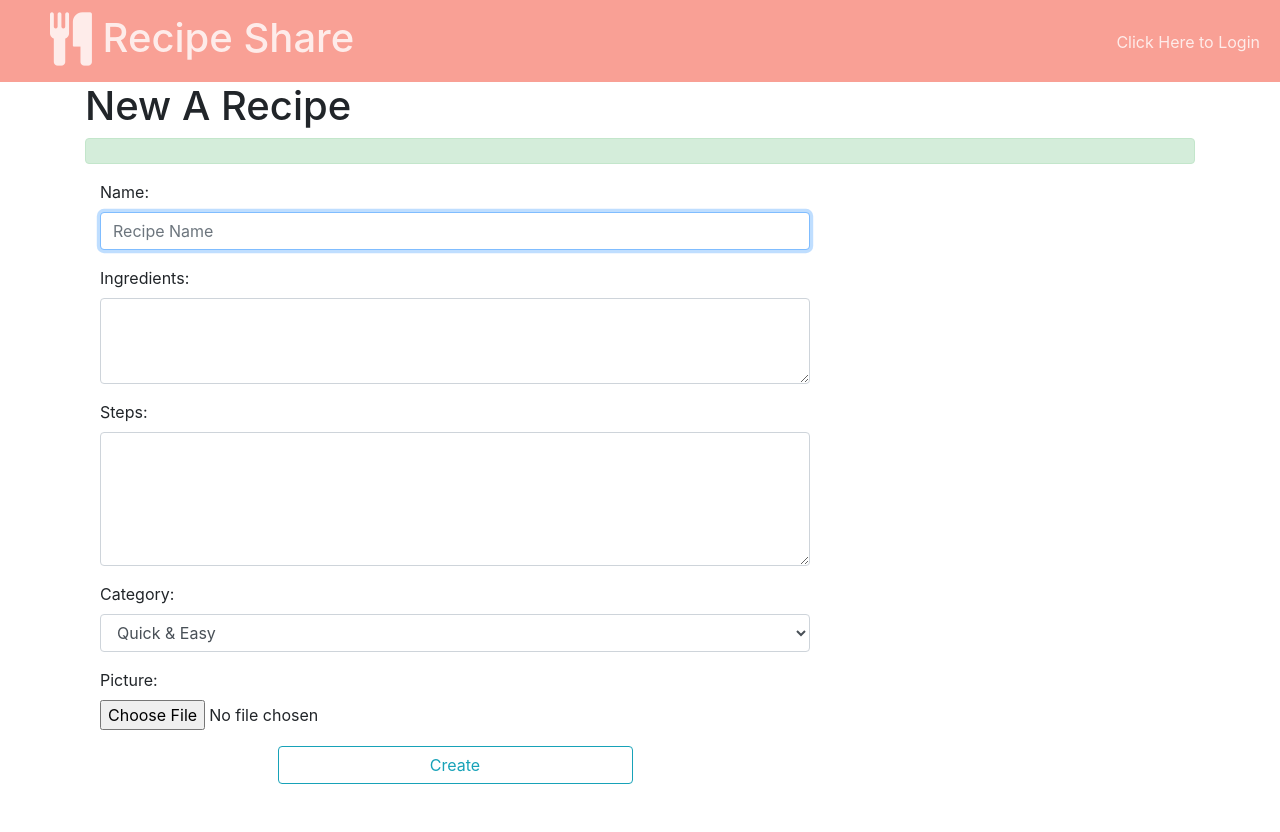
After one commit to Tweedletween/RecipeShare, a Flask app: page /categories/1/items/new in a window 1280 px wide. The commit adds this page. Run offline with Flask 2, Linux system fonts and the light colour scheme; some libraries are stand-ins or nearby versions.

Commit message:
Add recipe item CRUD operations

```diff
--- a/application.py
+++ b/application.py
@@ -2,7 +2,7 @@ from flask import Flask, render_template, request, redirect, url_for, flash,json
 from sqlalchemy import create_engine
 from sqlalchemy.orm import sessionmaker
 from models import Base, Category, Item
-
+from base64 import b64encode
 
 app = Flask(__name__)
 
@@ -14,12 +14,113 @@ session = DBSession()
 
 
 @app.route('/')
+@app.route('/categories')
 def index():
     categories = session.query(Category)
-    print(categories[0])
-    #lastest-items = session.query(Item)
-    title = "Recipe Share"
-    return render_template('index.html', categories=categories, title=title)
+    com_items = session.query(Item, Category).filter(Item.category_id==Category.id).order_by(Item.id.desc()).limit(10)
+    title = ''
+    return render_template('index.html', categories=categories, com_items=com_items, title=title)
+
+
+@app.route('/categories/<int:category_id>')
+def showCategory(category_id):
+    categories = session.query(Category)
+    items = session.query(Item).filter_by(category_id=category_id)
+    category = session.query(Category).filter_by(id=category_id).one()
+    title = category.name
+    return render_template('showcategory.html', categories=categories, items=items, category_id=category_id, title=title)
+
+
+@app.route('/categories/items/<int:id>')
+def viewItem(id):
+    # Check the item whether exists
+    item = session.query(Item).filter_by(id=id).first()
+    if item is None:
+        return jsonify("Item not Existed!")
+    category = session.query(Category).filter_by(id=item.category_id).one()
+    title = item.name
+    return render_template('showitem.html', item=item, category=category, title=title)
+
+
+@app.route('/categories/<int:category_id>/items/new', methods=['GET', 'POST'])
+def newItem(category_id):
+    print("In newItem, request.form: %s" % request.form)
+    if request.method == 'POST':
+        # Check data valid
+        if 'category_id' not in request.form:
+            return jsonify("Error, category name not selected!")
+        target_category = session.query(Category).filter_by(id=request.form['category_id']).first()
+        if not target_category:
+            return jsonify("Error, category not existed!")
+        if 'name' not in request.form or 'steps' not in request.form or 'ingredients' not in request.form:
+            return jsonify("Error, required value not entered!")
+
+        # Store new data into DB
+        print("request.files['pic']: %s" % request.files['pic'])
+        newItem = Item(name=request.form.get('name'),
+            ingredients=request.form.get('ingredients'),
+            steps=request.form.get('steps'),
+            category_id=target_category.id,
+            pic=b64encode(request.files['pic'].read()))
+        session.add(newItem)
+        session.commit()
+        flash("New Item Created!")
+        return redirect(url_for('index'))
+    else:
+        categories = session.query(Category)
+        title = 'New A Recipe'
+        return render_template('newitem.html', categories=categories, title=title, default_category_id=category_id)
+
+
+@app.route('/categories/items/<int:id>/edit', methods=['GET', 'POST'])
+def editItem(id):
+    # Check the item to be updated valid
+    item = session.query(Item).filter_by(id=id).first()
+    if item is None:
+        return jsonify("Item not Existed!")
+
+    if request.method == 'POST':
+        # Check data valid
+        if 'category_id' not in request.form:
+            return jsonify("Error, category name not selected!")
+        target_category = session.query(Category).filter_by(id=request.form['category_id']).first()
+        if not target_category:
+            return jsonify("Error, category not existed!")
+        if 'name' not in request.form or 'steps' not in request.form or 'ingredients' not in request.form:
+            return jsonify("Error, required value not entered!")
+
+        # Update the data in DB
+        item.name = request.form['name']
+        item.ingredients = request.form['ingredients']
+        item.steps = request.form['steps']
+        item.category_id = target_category.id
+        item.pic = b64encode(request.files['pic'].read())
+        session.add(item)
+        session.commit()
+        flash("Category Modified")
+        return redirect(url_for('index'))
+    else:
+        categories = session.query(Category)
+        title = 'Update A Recipe'
+        return render_template('edititem.html', item=item, categories=categories, title=title)
+
+
+@app.route('/categories/items/<int:id>/delete', methods=['GET', 'POST'])
+def deleteItem(id):
+    # Check the item to be deleted valid
+    item = session.query(Item).filter_by(id=id).first()
+    if item is None:
+        return jsonify("Item not Existed!")
+
+    if request.method == 'POST':
+        session.delete(item)
+        session.commit()
+        flash("Item %s Deleted" % item.name)
+        return redirect(url_for('index'))
+    else:
+        title = "Delete Item?"
+        category = session.query(Category).filter_by(id=item.category_id).one()
+        return render_template('deleteitem.html', item=item, category=category, title=title)
 
 
 if __name__ == '__main__':
--- a/static/css/styles.css
+++ b/static/css/styles.css
@@ -6,12 +6,16 @@
   line-height: 80px;
 }
 
-.header-text,
 .header-text-link {
+  vertical-align: middle;
+  text-align: center;
   color: rgba(255, 255, 255, 0.8);
 }
 
+.header-text,
 .header-text-link:hover {
+  vertical-align: middle;
+  text-align: center;
   color: #fff;
 }
 
@@ -19,7 +23,8 @@
   display: inline-block;
   text-align: left;
   width: 50%;
-  margin-left: 50px;
+  margin: auto auto auto 50px;
+  vertical-align: middle;
 }
 
 .user {
@@ -29,18 +34,80 @@
   vertical-align: middle;
 }
 
-.left-container {
-  position: fixed;
-  height: 100%;
-  border-right: 1px solid #e5e5e5;
-  max-width: 200px;
+.display-inline {
+  display: inline;
 }
 
-/*.nav-color {
-  color: rgba(249,160,149, 0.8);
+.container {
+  display: flex;
 }
 
-.nav-color:hover {
-  color: #fff;
-  background-color: #f9a095;
-}*/
+.left-container {
+  top: 30px;
+}
+
+.vertical-separator {
+  margin-left: 30px;
+  margin-right: 30px;
+  border-right: 1px solid #e5e5e5;
+}
+
+.left-container::after {
+  content: '';
+  display: block;
+}
+
+.nav-title {
+  color: #f9a095;
+}
+
+.right-container {
+  position: relative;
+  top: 20px;
+}
+
+/* Set main element to be 100% as wide as parent, incase the flex parent makes it shrink */
+main {
+  width: 100%;
+}
+
+@media screen (max-width: 576px) {
+  .left-container {
+    height: 100%;
+    /*border-right: 1px solid #e5e5e5;*/
+    width: 100%;
+    top: 80px;
+  }
+
+  .vertical-separator {
+    display: none;
+  }
+
+  .form {
+    width: 100%;
+  }
+}
+
+@media (min-width: 576px) {
+  .card-columns {
+      column-count: 1;
+  }
+}
+
+@media (min-width: 768px) {
+  .card-columns {
+      column-count: 2;
+  }
+}
+
+@media (min-width: 992px) {
+  .card-columns {
+      column-count: 3;
+  }
+}
+
+@media (min-width: 1200px) {
+  .card-columns {
+      column-count: 4;
+  }
+}
--- a/templates/header.html
+++ b/templates/header.html
@@ -1,7 +1,11 @@
 <header>
   <div class='header'>
     <div class='title'>
-      <h1 class='header-text'><i class="fa fa-cutlery fa-lg" aria-hidden="true"></i> {{ title }}</h1>
+      <h1>
+        <a href="{{ url_for("index") }}" class='header-text-link'>
+          <i class="fa fa-cutlery fa-lg" aria-hidden="true"></i> Recipe Share
+        </a>
+      </h1>
     </div>
 
     <div class='user'>
--- a/templates/main.html
+++ b/templates/main.html
@@ -4,8 +4,8 @@
     <meta charset="utf-8">
     <title>{{ title }}</title>
     <meta name="viewport" content="width=device-width, initial-scale=1.0">
-    <link rel="stylesheet" href="static/css/font-awesome.css">
-    <link rel="stylesheet" href="//netdna.bootstrapcdn.com/bootstrap/3.1.1/css/bootstrap.min.css">
+    <link rel="stylesheet" href="/static/css/font-awesome.css">
+    <link rel="stylesheet" href="https://maxcdn.bootstrapcdn.com/bootstrap/4.0.0/css/bootstrap.min.css" integrity="sha384-Gn5384xqQ1aoWXA+058RXPxPg6fy4IWvTNh0E263XmFcJlSAwiGgFAW/dAiS6JXm" crossorigin="anonymous">
 		<link rel=stylesheet type=text/css href="/static/css/styles.css">
   </head>
 
--- /dev/null
+++ b/templates/newitem.html
@@ -0,0 +1,57 @@
+{% extends "main.html" %}
+{% block content %}
+  <main class="form" >
+    <h1>{{ title }}</h1>
+    <div class='alert alert-success'>
+      {% with messages = get_flashed_messages() %}
+        {% if messages %}
+          <ul class="list-unstyled">
+            {% for message in messages %}
+              <li><Strong>{{ message }}</strong></li>
+            {% endfor %}
+          </ul>
+        {% endif %}
+      {% endwith %}
+    </div>
+
+    <form action="{{ url_for('newItem', category_id=default_category_id) }}" enctype="multipart/form-data" method='post' class="col-md-8 col-sm-12">
+      <div class="form-group">
+				<label for="name">Name:</label>
+				<input type ="text" maxlength="50" class="form-control" name="name" required autofocus placeholder="Recipe Name">
+      </div>
+
+      <div class="form-group">
+				<label for="ingredients">Ingredients:</label>
+				<textarea class="form-control" maxlength="300" rows="3" name="ingredients" required></textarea>
+      </div>
+
+      <div class="form-group">
+        <label for="steps">Steps:</label>
+				<textarea class="form-control" maxlength="1000" rows="5" name="steps" required></textarea>
+      </div>
+
+      <div class="form-group">
+        <label for="category_id">Category:</label>
+        <select class="form-control" name="category_id">
+          {% for category in categories %}
+            <option value={{ category.id }} {% if category.id == default_category_id %} selected {% endif %}>{{ category.name }}</option>
+          {% endfor %}
+        </select>
+      </div>
+
+      <div class="form-group">
+        <label for="pic">Picture:</label>
+        <input type="file" class="form-control-file" name="pic">
+      </div>
+
+      <div class="text-center">
+        <button type="submit" class="btn btn-outline-info w-50 btn-group-justified" id="submit" type="submit">
+				  <span class="glyphicon glyphicon-glass" aria-hidden="true"></span>Create</button>
+			</div>
+    </form>
+
+    <br>
+    <br>
+  </main>
+
+{% endblock %}
```
Also changed, not shown: models.py (+6 -3 lines), templates/deleteitem.html (added, +11 -0 lines), templates/edititem.html (added, +57 -0 lines), templates/index.html (+30 -5 lines), templates/showcategory.html (added, +65 -0 lines), templates/showitem.html (added, +39 -0 lines), recipies.db, static/food.jpg (added), 1 other file.
